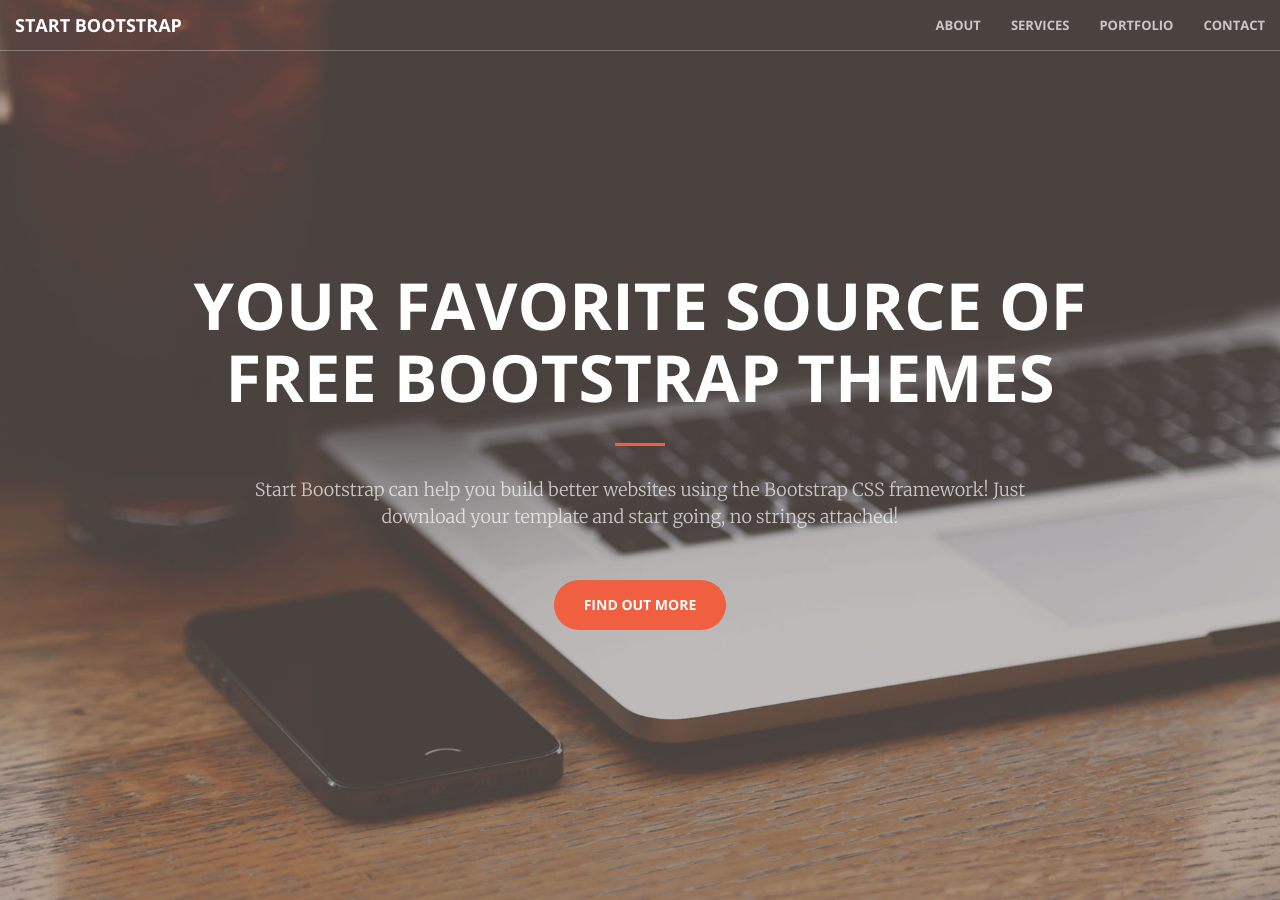
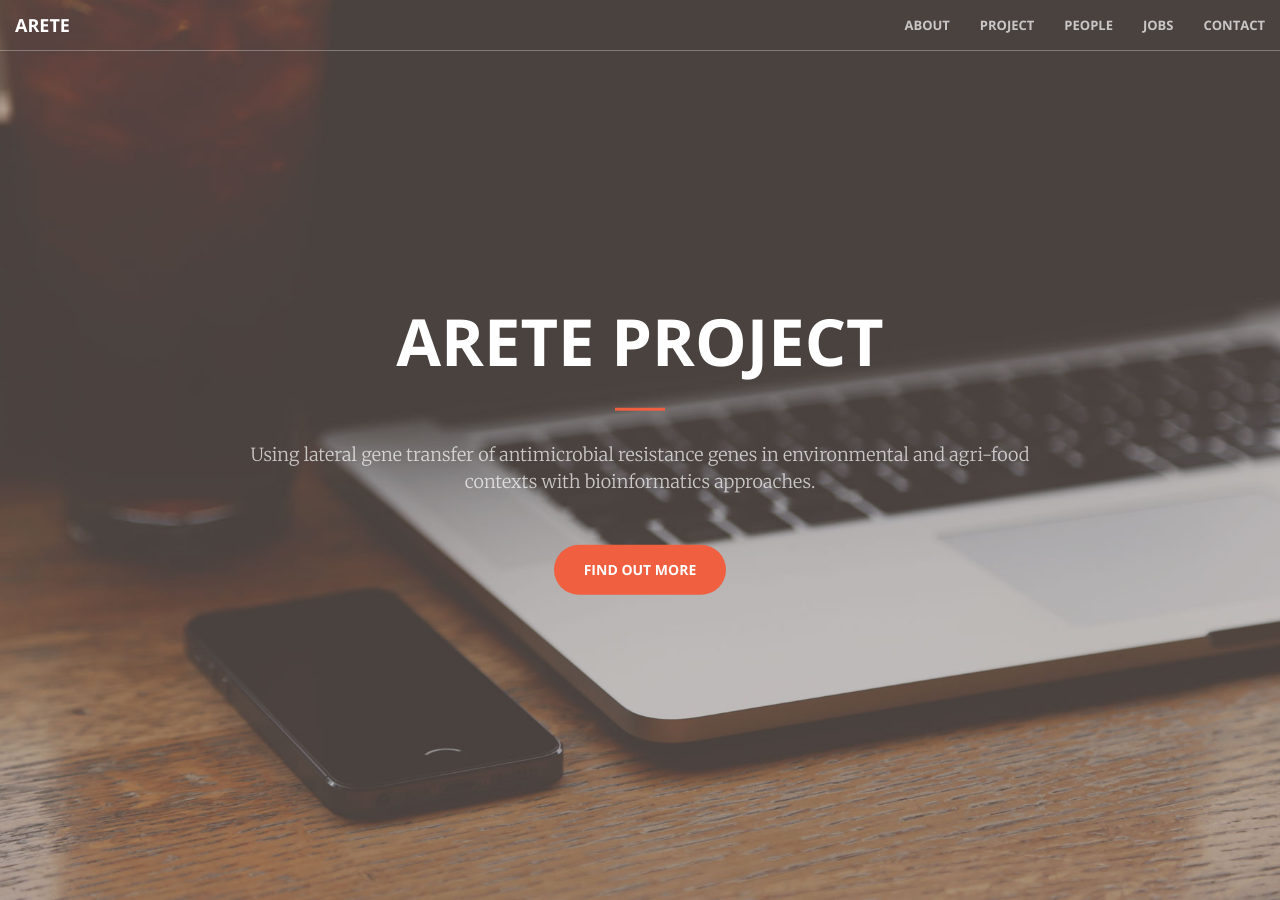
Before and after one commit to beiko-lab/ARETE-page, a Jekyll site: the page built from index.html, in a window 1280 px wide and 900 px high. Built offline with Jekyll 4.4.1, drawn with Linux system fonts in a browser that asks for light colours.

Commit message:
Fix header

```diff
--- a/_includes/head.html
+++ b/_includes/head.html
@@ -6,7 +6,7 @@
     <meta name="description" content="">
     <meta name="author" content="">
 
-    <title>Creative - Start Bootstrap Theme</title>
+    <title>ARETE - understanding horizontal transmission of AMR</title>
 
     <!-- Bootstrap Core CSS -->
     <link rel="stylesheet" href="css/bootstrap.min.css" type="text/css">
--- a/_includes/header.html
+++ b/_includes/header.html
@@ -1,9 +1,10 @@
 <header>
     <div class="header-content">
         <div class="header-content-inner">
-            <h1>Your Favorite Source of Free Bootstrap Themes</h1>
+            <h1>ARETE Project</h1>
             <hr>
-            <p>Start Bootstrap can help you build better websites using the Bootstrap CSS framework! Just download your template and start going, no strings attached!</p>
+            <p>Using lateral gene transfer of antimicrobial resistance genes in
+            environmental and agri-food contexts with bioinformatics approaches.</p>
             <a href="#about" class="btn btn-primary btn-xl page-scroll">Find Out More</a>
         </div>
     </div>
--- a/_includes/nav.html
+++ b/_includes/nav.html
@@ -8,7 +8,7 @@
                 <span class="icon-bar"></span>
                 <span class="icon-bar"></span>
             </button>
-            <a class="navbar-brand page-scroll" href="#page-top">Start Bootstrap</a>
+            <a class="navbar-brand page-scroll" href="#page-top">ARETE</a>
         </div>
 
         <!-- Collect the nav links, forms, and other content for toggling -->
@@ -18,10 +18,13 @@
                     <a class="page-scroll" href="#about">About</a>
                 </li>
                 <li>
-                    <a class="page-scroll" href="#services">Services</a>
+                    <a class="page-scroll" href="#project">Project</a>
                 </li>
                 <li>
-                    <a class="page-scroll" href="#portfolio">Portfolio</a>
+                    <a class="page-scroll" href="#people">People</a>
+                </li>
+                <li>
+                    <a class="page-scroll" href="#jobs">Jobs</a>
                 </li>
                 <li>
                     <a class="page-scroll" href="#contact">Contact</a>
```
